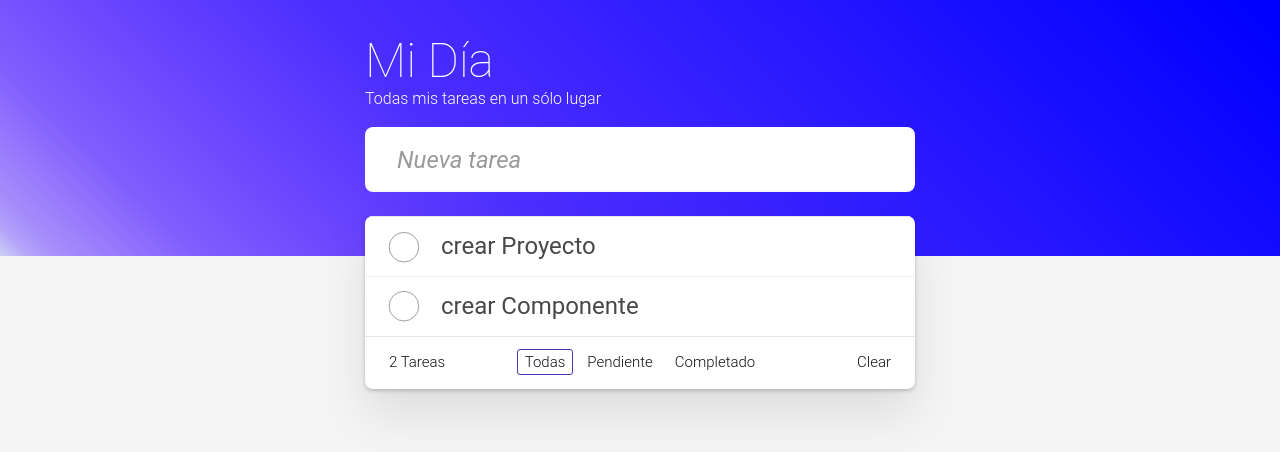
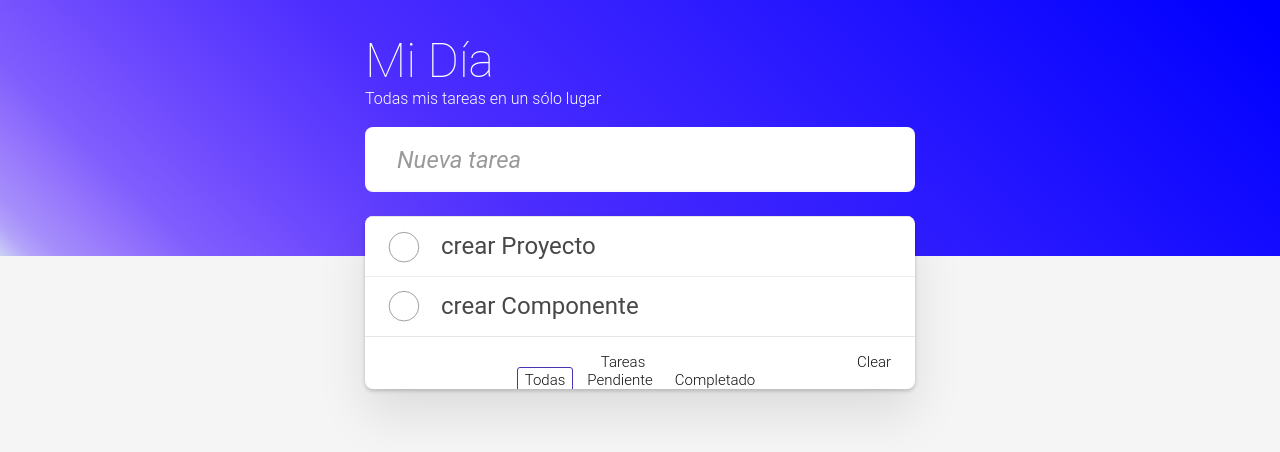
Before and after one commit to pchesini/preyecto_angular, an Angular app in the folder appTarea/: page / in a window 1280 px wide. Shown: the top 452 px of the page. Built offline with nearby package versions, Linux system fonts and the light colour scheme.

Commit message:
Coménto la manera de hacerlo con *ngIf

```diff
--- a/appTarea/src/app/pages/home/home.component.html
+++ b/appTarea/src/app/pages/home/home.component.html
@@ -50,9 +50,17 @@
         <!-- uso string interpolation -->
         <span class="todo-count">
         <!--le agrego la condicion de que si es una sola tarea la muestre en singular-->
-          <strong>{{ tareas().length }}</strong>
-          {{ tareas().length === 1 ? 'Tarea' : 'Tareas' }}
+          <!-- <strong>{{ tareas().length }}</strong>
+          {{ tareas().length === 1 ? 'Tarea' : 'Tareas' }} -->
         </span>
+        <!--usando ngIf
+
+
+        -->
+        <span *ngIf="tareas().length === 1; else miBloque">
+          Tarea
+        </span>
+        <ng-template #miBloque>Tareas</ng-template>
         <!-- Elimine esto si no implementa el enrutamiento -->
         <ul class="filters">
           <li>
```
